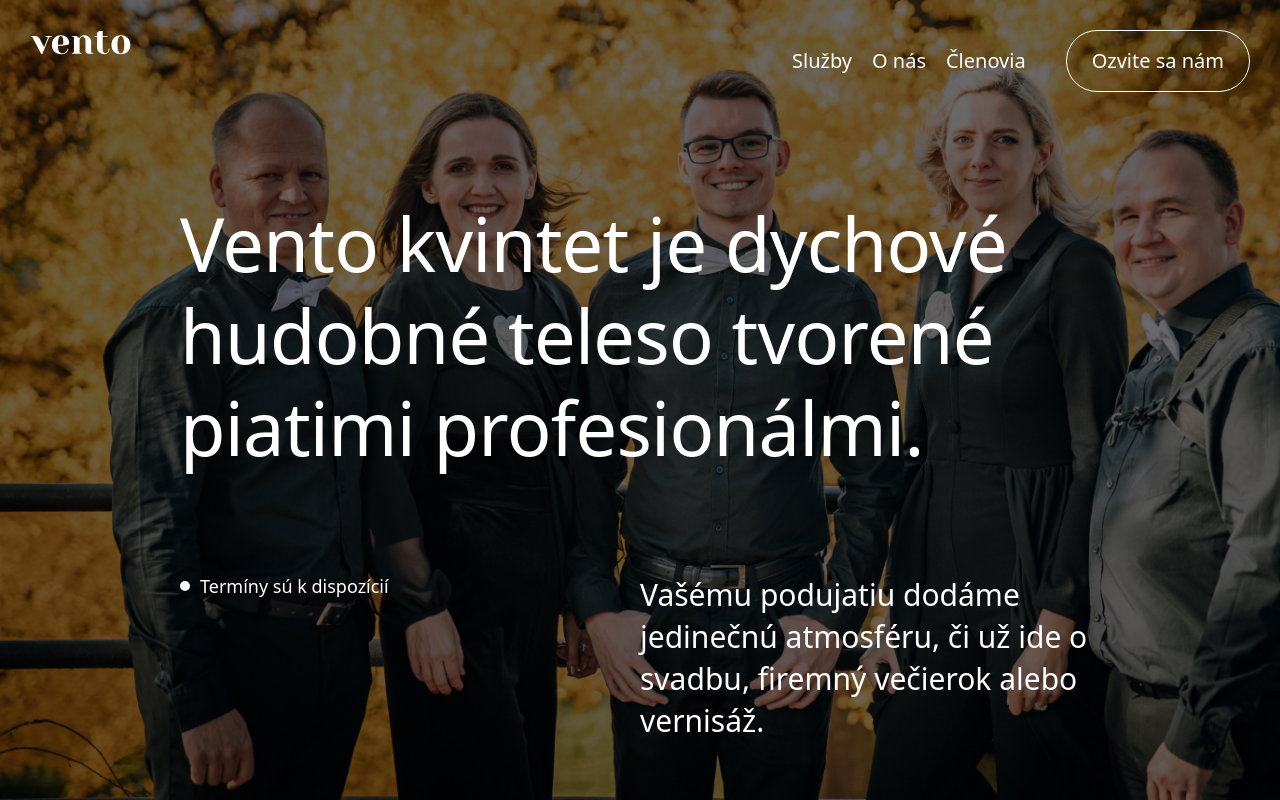
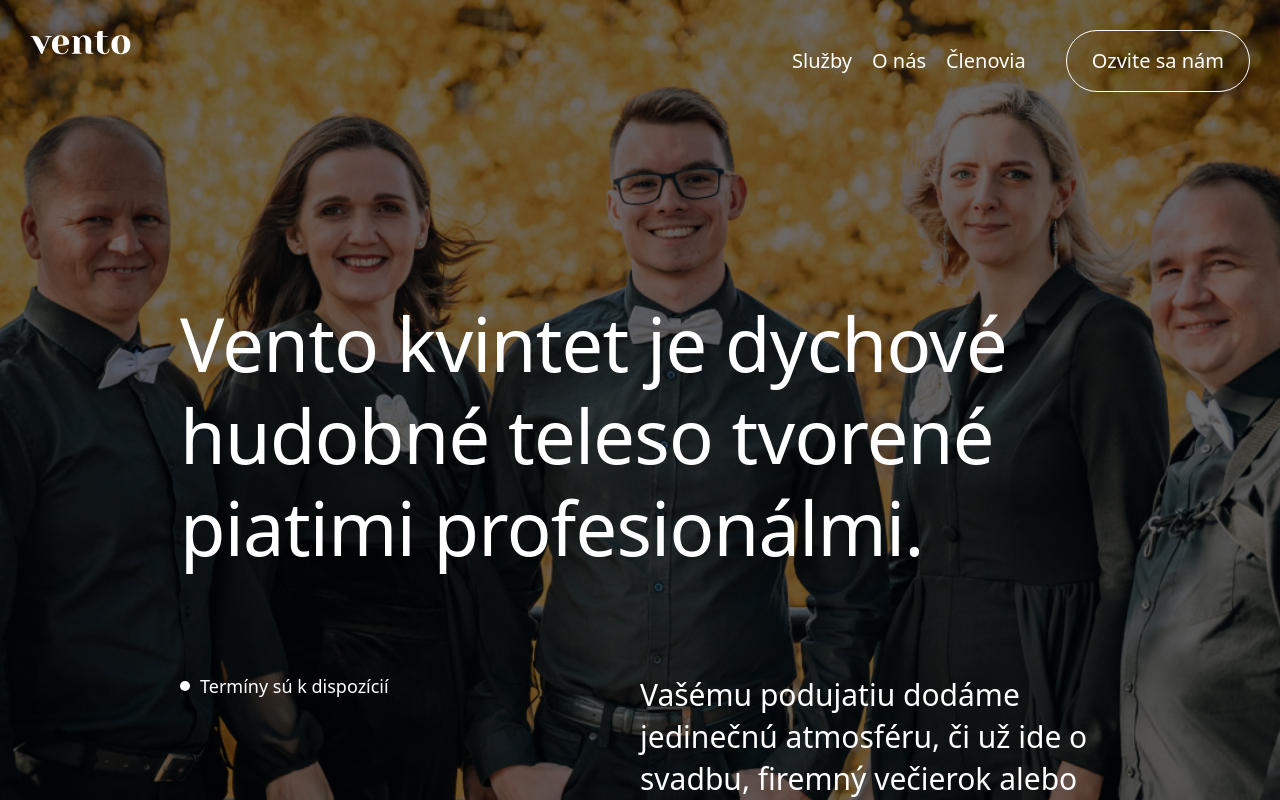
Before and after one commit to Ivanlsko/vento-web, a Vue app: page / in a window 1280 px wide. Shown: the top 800 px of the page. Built offline with nearby package versions, Linux system fonts and the light colour scheme.

Commit message:
style background image

```diff
--- a/src/sections/Hero.vue
+++ b/src/sections/Hero.vue
@@ -1,7 +1,9 @@
 <script setup></script>
 
 <template>
-  <section class="bg-[url('../assets/images/cover.jpg')] w-full h-screen bg-cover flex-center">
+  <section
+    class="bg-[url('../assets/images/vertical-cover.jpg')] bg-top min-h-[1000px] lg:bg-[url('../assets/images/cover.jpg')] w-full h-screen bg-cover flex-center lg:bg-center bg-no-repeat"
+  >
     <div id="hero-content" class="text-white mx-8 lg:mx-24 mt-28">
       <h1 class="col-span-2 text-5xl mb-20">
         Vento kvintet je dychové hudobné teleso tvorené piatimi profesionálmi.
```
